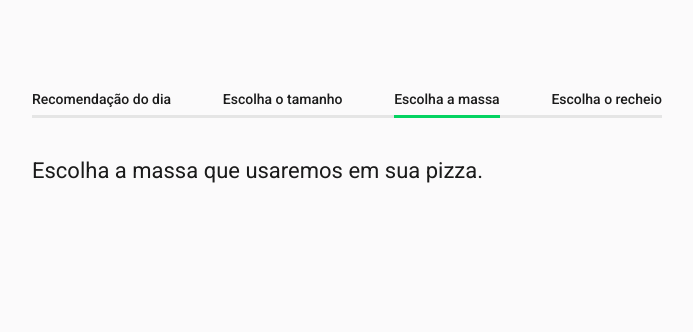
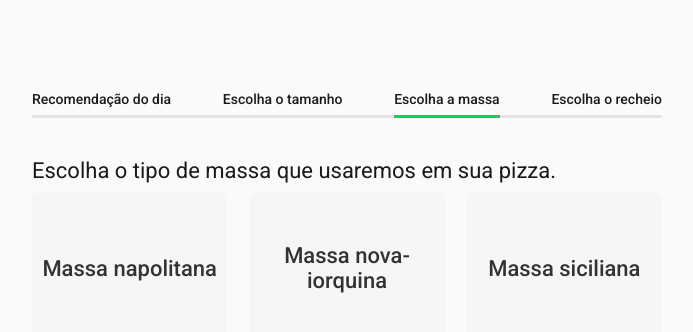
Before and after one commit to gaiotto1/montagem-pizza, a React (Create React App) app: page /passo2 in a window 1280 px wide. Shown: the top 332 px of the page, without its empty margins (488-1181 px from the left). Built offline with nearby package versions, Linux system fonts and the light colour scheme.

Commit message:
estrtura da tela de tipos de massa

```diff
--- a/src/pages/Passo2/index.jsx
+++ b/src/pages/Passo2/index.jsx
@@ -1,15 +1,44 @@
-import React from 'react';
+import React, { useState, useEffect } from 'react';
 
 import StepsMenu from '../../components/StepsMenu';
 
-import ContainerGeneral from './styles';
+import { ContainerGeneral, ContainerMassas, Item } from './styles';
 import Title from '../../components/Title';
 
-const Passo2 = () => (
-  <ContainerGeneral>
-    <StepsMenu page={2} />
-    <Title text="Escolha a massa que usaremos em sua pizza." />
-  </ContainerGeneral>
-);
+const Passo2 = () => {
+  const [sizes, setSizes] = useState([]);
+
+  useEffect(() => {
+    setSizes([
+      {
+        id: 1,
+        name: 'Massa napolitana',
+      },
+      {
+        id: 2,
+        name: 'Massa nova-iorquina',
+      },
+      {
+        id: 3,
+        name: 'Massa siciliana',
+      },
+    ]);
+  }, []);
+
+  return (
+    <ContainerGeneral>
+      <StepsMenu page={2} />
+      <Title text="Escolha o tipo de massa que usaremos em sua pizza." />
+
+      <ContainerMassas>
+        {sizes.map((e) => (
+          <Item key={e.id}>
+            <p>{e.name}</p>
+          </Item>
+        ))}
+      </ContainerMassas>
+    </ContainerGeneral>
+  );
+};
 
 export default Passo2;
--- a/src/pages/Passo2/styles.js
+++ b/src/pages/Passo2/styles.js
@@ -1,9 +1,39 @@
 import styled from 'styled-components';
+import { shade } from 'polished';
 
-const Container = styled.div`
+export const ContainerGeneral = styled.div`
   width: 100%;
   max-width: 630px;
   float: right;
 `;
 
-export default Container;
+export const ContainerMassas = styled.div`
+  width: 100%;
+  display: flex;
+  justify-content: space-between;
+  flex-direction: row;
+  flex-wrap: wrap;
+`;
+
+export const Item = styled.button`
+  width: 31%;
+  height: 150px;
+  background-color: #F8F5F8;
+  border-radius: 5px;
+  display: flex;
+  justify-content: center;
+  align-items: center;
+  border: none;
+  cursor: pointer;
+
+  &:hover {
+    background-color: ${shade(0.2, '#F8F5F8')}
+  }
+
+  p {
+    font-family: Roboto;
+    font-weight: 500;
+    font-size: 22px;
+    color: #333;
+  }
+`;
```
